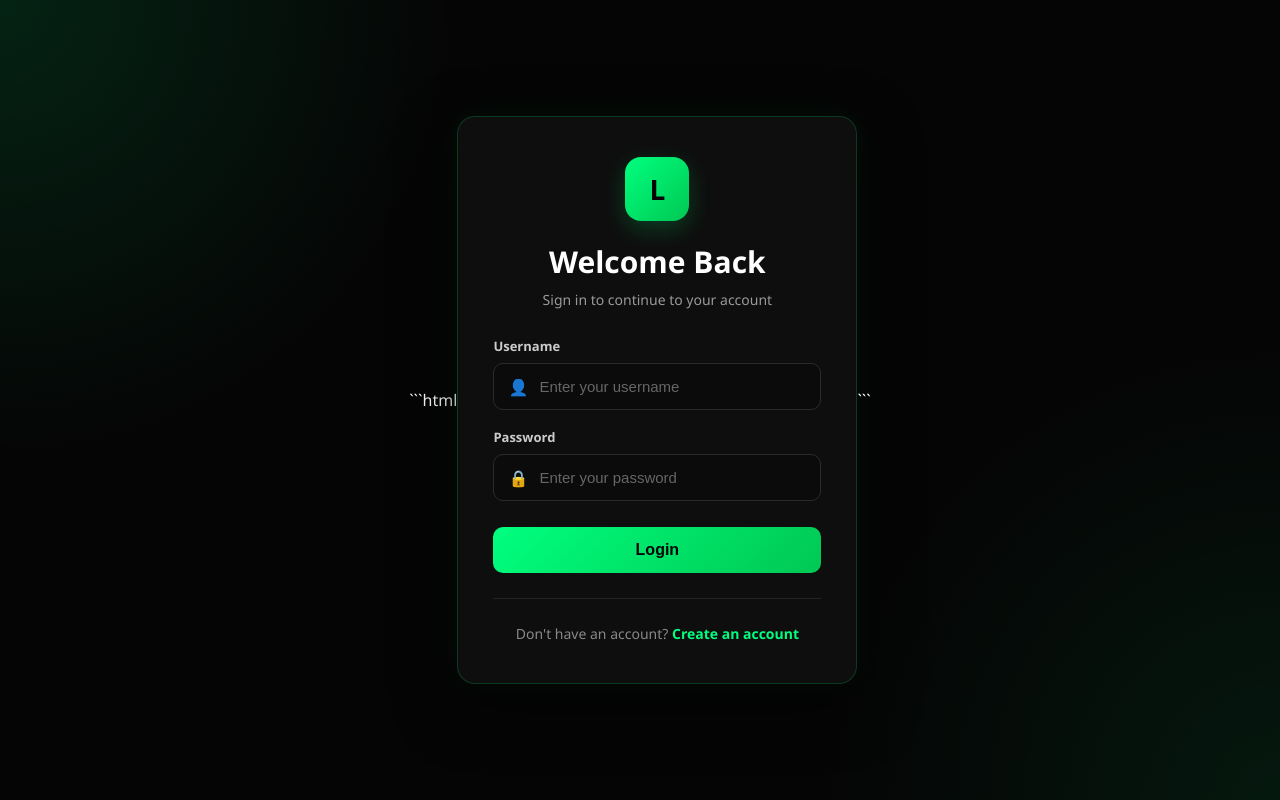
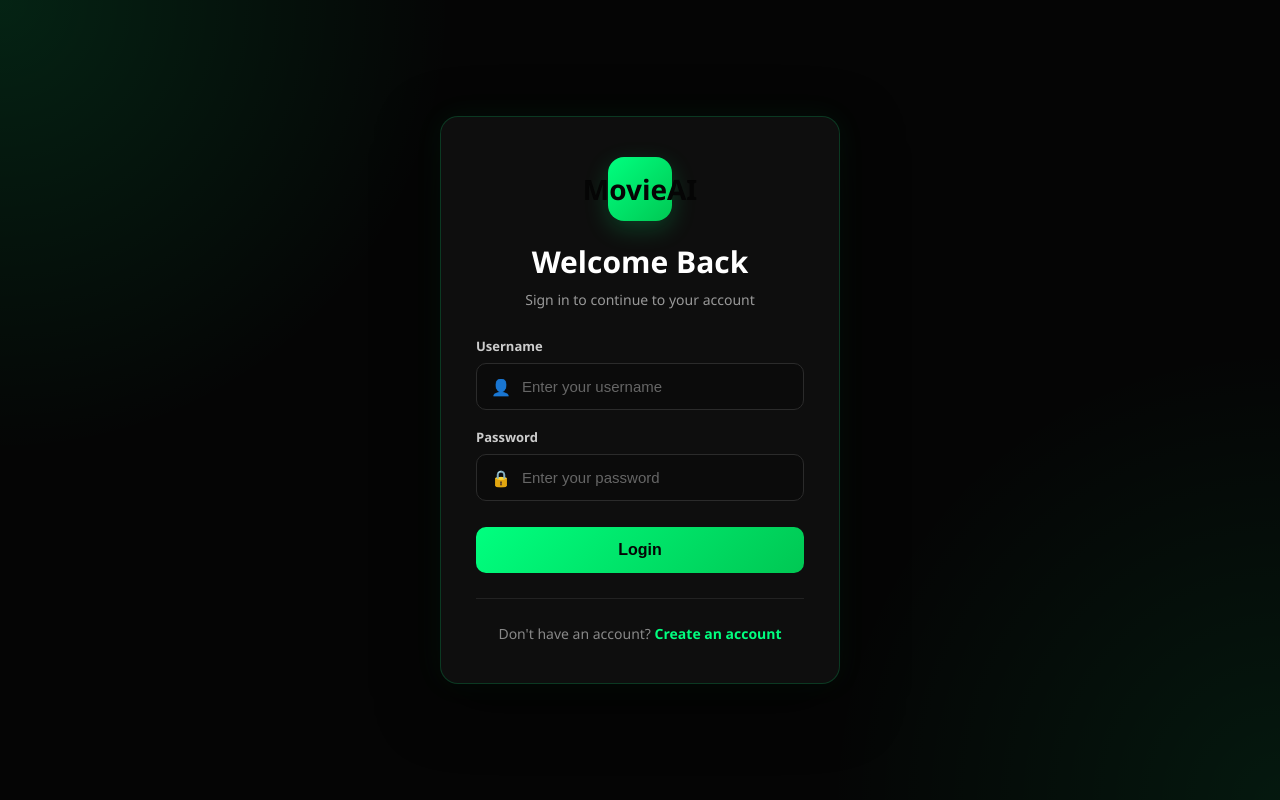
Before and after one commit to piyushsurve/MovieRecommendation, a Django app: template templates/login.html in a window 1280 px wide. Run offline with Django 3.2, Linux system fonts and the light colour scheme; the template is opened without the code that fills it, so the values that code supplies are empty.

Commit message:
Update login.html
This is final Login page design

````diff
--- a/templates/login.html
+++ b/templates/login.html
@@ -1,4 +1,4 @@
-```html
+
 <!DOCTYPE html>
 <html lang="en">
 <head>
@@ -196,7 +196,7 @@
 
     <div class="card">
 
-        <div class="logo">L</div>
+        <div class="logo">MovieAI</div>
 
         <h2>Welcome Back</h2>
         <p class="subtitle">Sign in to continue to your account</p>
@@ -258,4 +258,3 @@
 
 </body>
 </html>
-```
````
